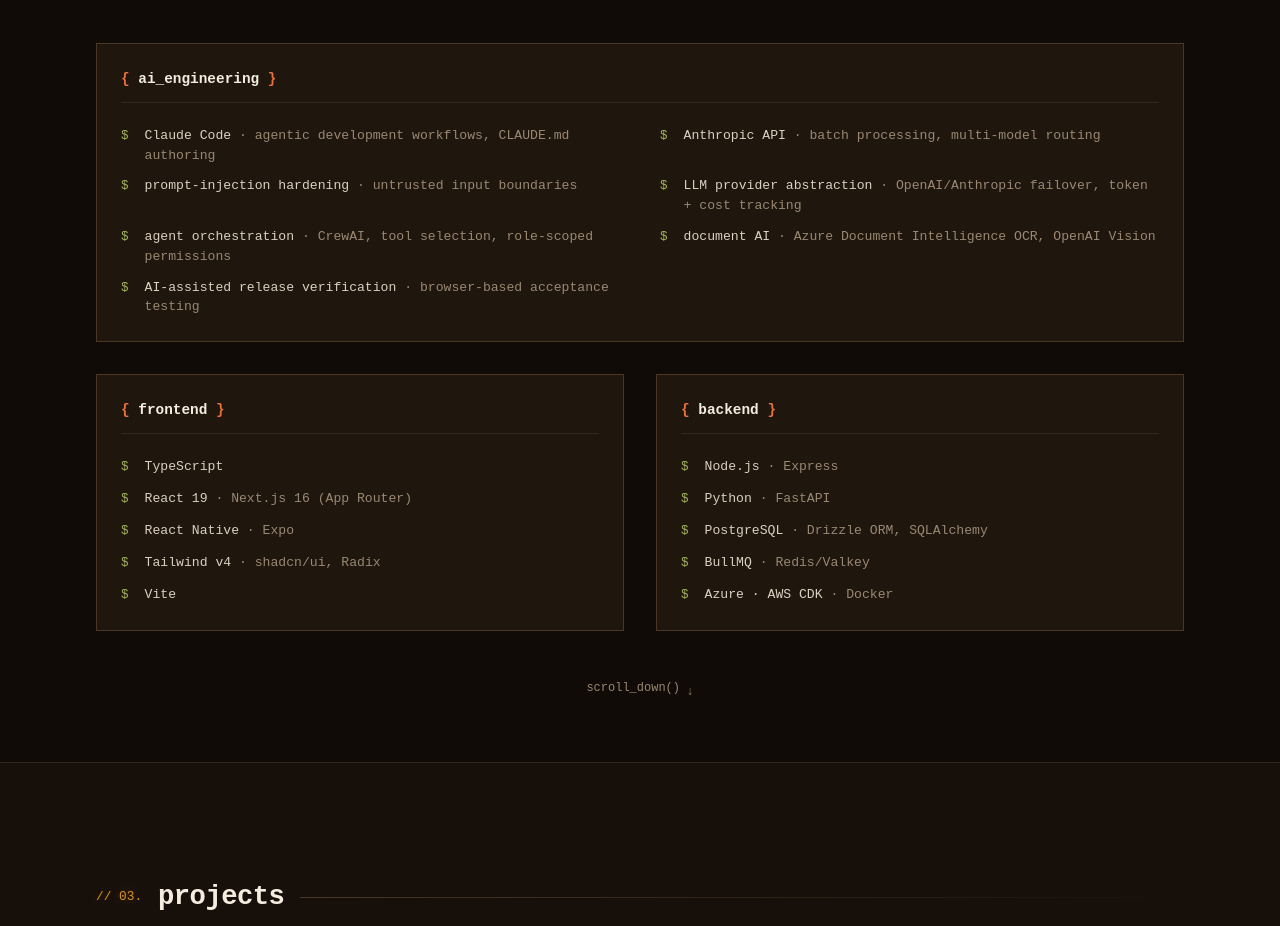
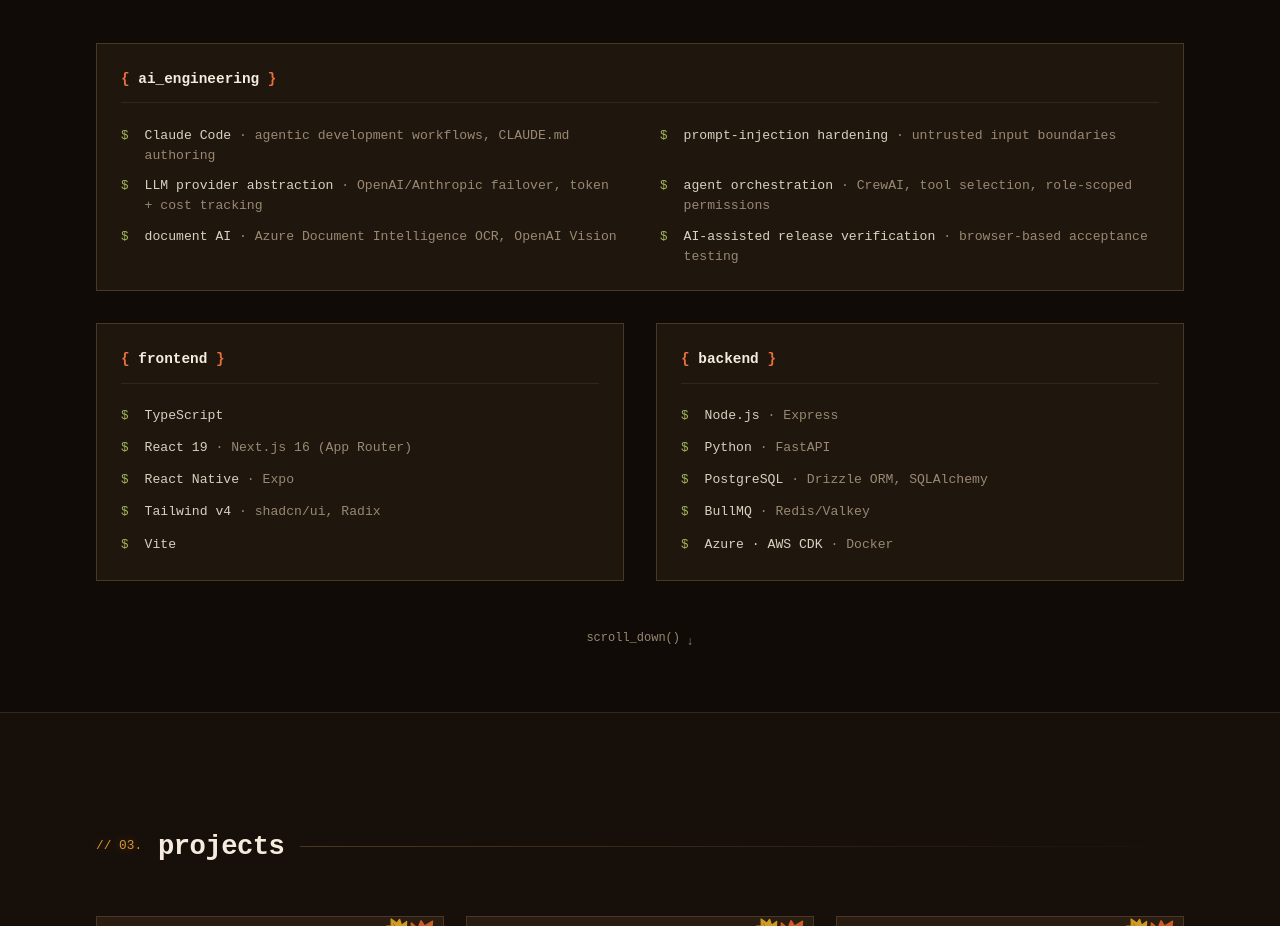
Before and after one commit to Austin-Brock/Austin-Brock.github.io, a plain HTML site: page index.html in a window 1280 px wide. Shown: the part 1820-2746 px from the top of the page. Drawn offline with Linux system fonts and the light colour scheme; a web font is replaced by a local one.

Commit message:
Removed the Anthropic API skill row
Dropped the "Anthropic API · batch processing, multi-model routing" line
from the ai_engineering skills panel.

Co-Authored-By: Claude Fable 5.2 <noreply@anthropic.com>

```diff
--- a/index.html
+++ b/index.html
@@ -181,7 +181,6 @@
         <h3 class="skill-panel-title"><span class="sk-brace">{</span>&nbsp;ai_engineering&nbsp;<span class="sk-brace">}</span></h3>
         <div class="cap-list">
           <div class="cap-row"><span class="sk-prompt">$</span><span class="cap-text">Claude Code<span class="cap-dim"> &middot; agentic development workflows, CLAUDE.md authoring</span></span></div>
-          <div class="cap-row"><span class="sk-prompt">$</span><span class="cap-text">Anthropic API<span class="cap-dim"> &middot; batch processing, multi-model routing</span></span></div>
           <div class="cap-row"><span class="sk-prompt">$</span><span class="cap-text">prompt-injection hardening<span class="cap-dim"> &middot; untrusted input boundaries</span></span></div>
           <div class="cap-row"><span class="sk-prompt">$</span><span class="cap-text">LLM provider abstraction<span class="cap-dim"> &middot; OpenAI/Anthropic failover, token + cost tracking</span></span></div>
           <div class="cap-row"><span class="sk-prompt">$</span><span class="cap-text">agent orchestration<span class="cap-dim"> &middot; CrewAI, tool selection, role-scoped permissions</span></span></div>
```
